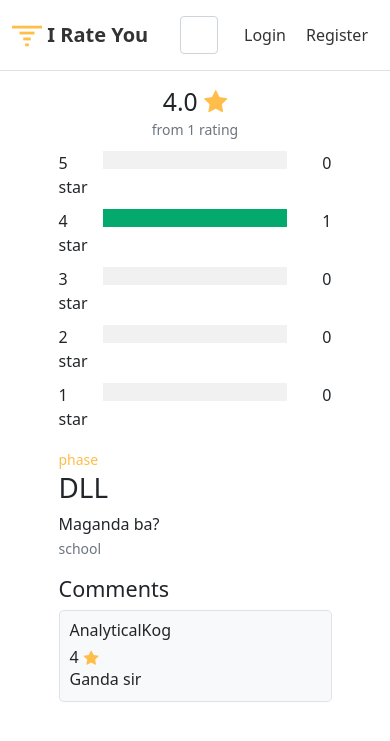
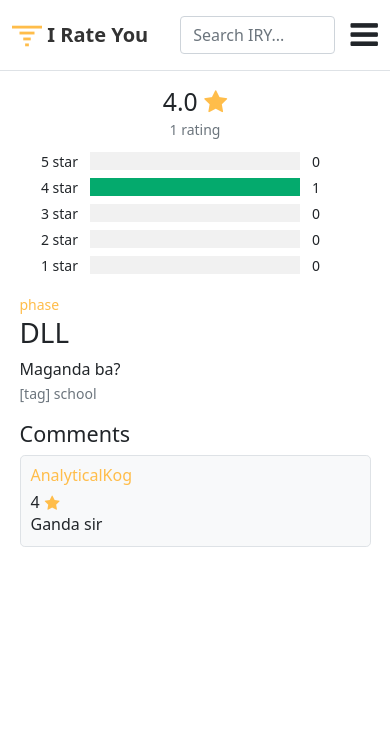
Before and after one commit to phase-sys/irysite, a Django app: page /detail/30/ in a window 390 px wide. Shown: the top 741 px of the page. Run offline with Django 4.2, Linux system fonts and the light colour scheme; data comes from the database, SQL or seed files in the repository; both versions use the stored data as it was after the commit; some libraries are stand-ins or nearby versions.

Commit message:
Mobile Adjustment

```diff
--- a/post/static/post/main.css
+++ b/post/static/post/main.css
@@ -13,6 +13,7 @@
 
 
 
+
 a{
     color: var(--yell);
     text-decoration: none;
@@ -25,31 +26,17 @@ a{
 
 .post-container{
     display: grid;
-    grid-template-columns: 2fr 2fr 8fr;
+    grid-template-columns: 1fr 3fr;
     align-items: center;
     gap: 10px;
 }
 
+.tag, .title, .author, .content, .confirmation, .delete-text{
+    word-break: break-all;
+}
+
 p, h5, h6, h2{
     margin: 0;
-}
-
-.accept-user{
-    margin: 0 10px;
-    list-style: none;
-}
-
-.accept-user > a{
-    color: var(--blk);
-}
-
-.accept-user > a:hover{
-    color: var(--yell);
-}
-
-.pic-posts{
-    height: 40px;
-    width: 40px;
 }
 
 .strip-rating{
@@ -60,12 +47,98 @@ p, h5, h6, h2{
     display: flex;
 }
 
+/* posts_display html */
+
+.user-posts-title{
+    text-align: center;
+}
+
+/* containers */
+.detail-container, .post-form, .profile-container{
+    margin: 0 5%;
+}
+
+.logout-container{
+    position: fixed;
+    top: 50%;
+    left: 25%;
+}
+
+.login-container{
+    position: fixed;
+    top: 35%;
+    left: 25%;
+}
+
+.register-container{
+    position: fixed;
+    top: 5%;
+    left: 25%;
+    margin-right: 20px;
+}
+
+.delete-container{
+    position: fixed;
+    top: 20%;
+    left: 5%;
+    margin-right: 20px;
+}
+
+/*greater than 500px*/
+@media only screen and (min-width: 500px) {
+    .register-container{
+        position: fixed;
+        top: 20%;
+        left: 25%;
+        margin-right: 20px;
+    }
+
+    .detail-container, .post-form, .profile-container, .post-container{
+        margin: 0 20%;
+    }
+}
+
+.p-reset-container{
+    position: fixed;
+    top: 45%;
+    left: 25%;
+}
+
+.alert-container{
+    width: 75%;
+}
+
+/* profile */
 .user-container{
     display: flex;
     flex-direction: column;
+    padding: 20px 10px;
     align-items: center;
+}
+
+.user-profile-pic{
+    height: 200px;
+    width: 200px;
+}
+
+/* details */
+
+textarea{
+    width: 100%;
+    height: 100px;
+}
+
+.comment-inner{
     padding: 10px;
 }
+
+.rated{
+    display: flex;
+    align-items: center;
+    column-gap: 5px;
+}
+
+/* btns */
 
 .go-btn{
     display: block;
@@ -99,83 +172,6 @@ p, h5, h6, h2{
     color: var(--links);
 }
 
-.delete-container{
-    position: absolute;
-    left: 50%;
-    top: 50%;
-    margin-left: -15%;
-    margin-top: -10%;
-}
-
-.delete-controls{
-    display: flex;
-    align-items: center;
-    column-gap: 10px;
-}
-
-.delete-text{
-    overflow: hidden;
-}
-
-.comment-input{
-    width: 100%;
-}
-
-.strip-post-parent, .strip-info-parent{
-    overflow: hidden;
-    white-space: nowrap;
-    width: 100%;
-    text-overflow: ellipsis;
-}
-
-.comment-container{
-    padding: 0;
-}
-
-.comment-inner{
-    padding: 10px;
-}
-
-.i-user-container{
-    position: absolute;
-    left: 50%;
-    top: 50%;
-    margin-left: -40%;
-    margin-top: -10%;
-    width: 40%;
-}
-
-.login-container{
-    width: 100%;
-}
-
-.register-container{
-    margin-top: -20%;
-}
-
-
-.logout-container, .p-reset-container{
-    margin-top: 10%;
-}
-
-.profile-border, .detail-post, .home-container, .post-form{
-    margin: 0 15%;
-}
-
-.post-detailed > h1, .post-content > p{
-    overflow-wrap: break-word;
-}
-
-.strip-info{
-    overflow: hidden;
-}
-
-.rated{
-    display: flex;
-    align-items: center;
-    gap: 5px;
-}
-
 /*styling star rating*/
 
 .checked{
@@ -196,7 +192,6 @@ p, h5, h6, h2{
 	content: '\f005';
 	font-family: FontAwesome;
 	margin: 5px;
-	font-size: 1.5rem;
 	display: inline-block;
 	cursor: pointer;
 }
@@ -220,29 +215,30 @@ p, h5, h6, h2{
 	color: var(--yell);
 }
 
-/* Three column layout */
-.side {
-    float: left;
-    width: 15%;
-    margin-top:10px;
-  }
+/* Graph */
 
-.middle {
-    margin-top:10px;
-    float: left;
-    width: 70%;
+.row{
+    margin: 10px 0;
+    display: grid;
+    grid-template-columns: 1fr 4fr 1fr;
+    align-items: center;
+    justify-items: center;
+    row-gap: 5px;
 }
 
-/* Place text to the right */
-.right {
-text-align: right;
+.row > div.side{
+    text-align: center;
 }
 
-/* Clear floats after the columns */
-.row:after {
-    content: "";
-    display: table;
-    clear: both;
+div.right{
+    display: flex;
+    padding: 0;
+}
+
+div.left{
+    display: flex;
+    flex-direction: row-reverse;
+    padding: 0;
 }
 
 /* The bar container */
--- a/post/templates/components/delete.html
+++ b/post/templates/components/delete.html
@@ -4,7 +4,7 @@
 
     <form class="delete-container" method="POST" action="">
         {% csrf_token %}
-        <p>
+        <p class="confirmation">
             Are you sure you want to delete <h4 class="delete-text">"{{ obj }}" ?</h4>
         </p>
         <div class="delete-controls mt-3">
--- a/post/templates/components/header.html
+++ b/post/templates/components/header.html
@@ -11,8 +11,8 @@
             <form action="{% url 'posts_home' %}" method="GET" class="w-100 me-3">
                 <input name="q" class="form-control me-2" type="search" class="form-control" placeholder="Search IRY..." aria-label="Search">
             </form>
-            {% if user.is_authenticated %}
-                <div class="flex-shrink-0 dropdown">
+            <div class="flex-shrink-0 dropdown">
+                {% if user.is_authenticated %}
                     <a href="#" class="d-block link-dark text-decoration-none dropdown-toggle" id="dropdownUser2" data-bs-toggle="dropdown" aria-expanded="false">
                         <img src="{{ user.profile.image.url }}" alt="" width="32" height="32" class="rounded-circle">
                     </a>
@@ -30,15 +30,20 @@
                             <a class="dropdown-item" href="{% url 'logout' %}">Logout</a>
                         </li>
                     </ul>
-                </div>
-            {% else %}
-                <li class="accept-user">
-                    <a href="{% url 'login' %}">Login</a>
-                </li>
-                <li class="accept-user">
-                    <a href="{% url 'register' %}">Register</a>
-                </li>
-            {% endif %}
+                {% else %}
+                    <a href="#" class="d-block link-dark text-decoration-none" id="dropdownUser2" data-bs-toggle="dropdown" aria-expanded="false">
+                        <i class="fa fa-2x fa-bars"></i>
+                    </a>
+                    <ul class="dropdown-menu text-small shadow" aria-labelledby="dropdownUser2">
+                        <li>
+                            <a class="dropdown-item" href="{% url 'login' %}">Login</a>
+                        </li>
+                        <li>
+                            <a class="dropdown-item" href="{% url 'register' %}">Register</a>
+                        </li>
+                    </ul>
+                {% endif %}
+            </div>
         </div>
     </div>
 </header>
--- a/post/templates/components/rating.html
+++ b/post/templates/components/rating.html
@@ -6,17 +6,15 @@
                 <h2>
                     {% if total != 0 and count != 0 %}
                         {{ total|div:count|floatformat:1 }} <span class="fa fa-star checked"></span>
-                    {% else %}
-
                     {% endif %}
                 </h2>
                 <small class="text-muted">
                     {% if count == 0 %}
                         nobody has rated yet
                     {% elif count == 1 %}
-                        from {{ count }} rating
+                        {{ count }} rating
                     {% else %}
-                        from {{ count }} ratings
+                        {{ count }} ratings
                     {% endif %}
                 </small>
             </div>
--- a/post/templates/components/rating_detail.html
+++ b/post/templates/components/rating_detail.html
@@ -6,8 +6,8 @@
 
                 {% if count_five != 0 %}
                     {% with count_five|div:total|floatformat:2 as percent_five %}
-                        <div class="side">
-                            <div>5 star</div>
+                        <div class="side left">
+                            <small>5 star</small>
                         </div>
                         <div class="middle">
                             <div class="bar-container">
@@ -15,12 +15,12 @@
                             </div>
                         </div>
                         <div class="side right">
-                            <div>{{ count_five }}</div>
+                            <small>{{ count_five }}</small>
                         </div>
                     {% endwith %}
                 {% else %}
-                    <div class="side">
-                        <div>5 star</div>
+                    <div class="side left">
+                        <small>5 star</small>
                     </div>
                     <div class="middle">
                         <div class="bar-container">
@@ -28,14 +28,14 @@
                         </div>
                     </div>
                     <div class="side right">
-                        <div>0</div>
+                        <small>0</small>
                     </div>
                 {% endif %}
 
                 {% if count_four != 0 %}
                     {% with count_four|div:total|floatformat:2 as percent_four %}
-                        <div class="side">
-                            <div>4 star</div>
+                        <div class="side left">
+                            <small>4 star</small>
                         </div>
                         <div class="middle">
                             <div class="bar-container">
@@ -43,12 +43,12 @@
                             </div>
                         </div>
                         <div class="side right">
-                            <div>{{ count_four }}</div>
+                            <small>{{ count_four }}</small>
                         </div>
                     {% endwith %}
                 {% else %}
-                    <div class="side">
-                        <div>4 star</div>
+                    <div class="side left">
+                        <small>4 star</small>
                     </div>
                     <div class="middle">
                         <div class="bar-container">
@@ -56,14 +56,14 @@
                         </div>
                     </div>
                     <div class="side right">
-                        <div>0</div>
+                        <small>0</small>
                     </div>
                 {% endif %}
 
                 {% if count_three != 0 %}
                     {% with count_three|div:total|floatformat:2 as percent_three %}
-                        <div class="side">
-                            <div>3 star</div>
+                        <div class="side left">
+                            <small>3 star</small>
                         </div>
                         <div class="middle">
                             <div class="bar-container">
@@ -71,12 +71,12 @@
                             </div>
                         </div>
                         <div class="side right">
-                            <div>{{ count_three }}</div>
+                            <small>{{ count_three }}</small>
                         </div>
                     {% endwith %}
                 {% else %}
-                    <div class="side">
-                        <div>3 star</div>
+                    <div class="side left">
+                        <small>3 star</small>
                     </div>
                     <div class="middle">
                         <div class="bar-container">
@@ -84,14 +84,14 @@
                         </div>
                     </div>
                     <div class="side right">
-                        <div>0</div>
+                        <small>0</small>
                     </div>
                 {% endif %}
 
                 {% if count_two != 0 %}
                     {% with count_two|div:total|floatformat:2 as percent_two %}
-                        <div class="side">
-                            <div>2 star</div>
+                        <div class="side left">
+                            <small>2 star</small>
                         </div>
                         <div class="middle">
                             <div class="bar-container">
@@ -99,12 +99,12 @@
                             </div>
                         </div>
                         <div class="side right">
-                            <div>{{ count_two }}</div>
+                            <small>{{ count_two }}</small>
                         </div>
                     {% endwith %}
                 {% else %}
-                    <div class="side">
-                        <div>2 star</div>
+                    <div class="side left">
+                        <small>2 star</small>
                     </div>
                     <div class="middle">
                         <div class="bar-container">
@@ -112,14 +112,14 @@
                         </div>
                     </div>
                     <div class="side right">
-                        <div>0</div>
+                        <small>0</small>
                     </div>
                 {% endif %}
 
                 {% if count_one != 0 %}
                     {% with count_one|div:total|floatformat:2 as percent_one %}
-                        <div class="side">
-                            <div>1 star</div>
+                        <div class="side left">
+                            <small>1 star</small>
                         </div>
                         <div class="middle">
                             <div class="bar-container">
@@ -127,12 +127,12 @@
                             </div>
                         </div>
                         <div class="side right">
-                            <div>{{ count_one }}</div>
+                            <small>{{ count_one }}</small>
                         </div>
                     {% endwith %}
                 {% else %}
-                    <div class="side">
-                        <div>1 star</div>
+                    <div class="side left">
+                        <small>1 star</small>
                     </div>
                     <div class="middle">
                         <div class="bar-container">
@@ -140,7 +140,7 @@
                         </div>
                     </div>
                     <div class="side right">
-                        <div>0</div>
+                        <small>0</small>
                     </div>
                 {% endif %}
 
--- a/post/templates/post/base.html
+++ b/post/templates/post/base.html
@@ -15,6 +15,13 @@
 
         {% include 'components/header.html' %}
         <div class="mt-3 mb-3">
+            {% if messages %}
+                {% for message in messages %}
+                    <div class="alert alert-{{ message.tags }}">
+                        {{ message }}
+                    </div>
+                {% endfor %}
+            {% endif %}
             {% block content %}
             {% endblock content %}
         </div>
--- a/post/templates/post/detail_post.html
+++ b/post/templates/post/detail_post.html
@@ -3,16 +3,16 @@
 {% load static %}
 
 {% block content %}
-    <div class="detail-post">
+    <div class="detail-container">
         {% include 'components/rating.html' %}
         {% include 'components/rating_detail.html' %}
         <div class="post-detailed mt-3">
             <a href="{% url 'user_posts' post.author.username %}">
-                <small>
+                <small class="author">
                     {{ post.author }}
                 </small>
             </a>
-            <h1>
+            <h1 class="title">
                 {{ post.title }}
             </h1>
         </div>
@@ -25,11 +25,11 @@
             </a>
         {% endif %}
         <div class="post-content">
-            <p>
+            <p class="content">
                 {{ post.content }}
             </p>
-            <small class="text-muted">
-                {{ post.tag }}
+            <small class="tag text-muted">
+                [tag] {{ post.tag }}
             </small>
         </div>
         {% if request.user.is_authenticated %}
@@ -48,9 +48,9 @@
                             <input type="radio" id="star1" name="is_rated" value="1" required/><label for="star1" class="full"></label>
                         </fieldset>
 
-                        <textarea class="comment-input" type="text" name="comment" placeholder="Write your message here..." rows="4" cols="50" required></textarea>
+                        <textarea class="comment-input" type="text" name="comment" placeholder="Write your message here..." required></textarea>
 
-                        <button class="go-btn btn mt-2" type="submit">
+                        <button class="go-btn btn" type="submit">
                             Submit
                         </button>
 
@@ -60,16 +60,17 @@
         {% endif %}
 
 
-
         <div class="mt-3">
             <h4>Comments</h4>
             {% for comment in comments %}
-                <div class="container-fluid pb-3 comment-container">
+                <div class="pb-3 comment-container">
                     <div class="d-grid gap-3">
                         <div class="bg-light border rounded-3 comment-inner">
-                            <h6>
-                                {{ comment.rater }}
-                            </h6>
+                            <a href="{% url 'user_posts' comment.rater.username %}">
+                                <h6>
+                                    {{ comment.rater }}
+                                </h6>
+                            </a>
                             {% if request.user == comment.rater %}
                                 <a class="control-btn" href="{% url 'update_comment' comment.id %}">
                                     Edit
@@ -84,7 +85,7 @@
                                     </h6>
                                     <span class="fa fa-star checked"></span>
                                 </div>
-                                <p>
+                                <p class="content">
                                     {{ comment.comment }}
                                 </p>
                         </div>
--- a/user/templates/user/pass_reset/password_reset_done.html
+++ b/user/templates/user/pass_reset/password_reset_done.html
@@ -2,7 +2,7 @@
 
 {% block content %}
     <div class="p-reset-container">
-        <div class="alert alert-info">
+        <div class="alert-container alert alert-info">
             An email has been sent with instructions to reset your password.
         </div>
         <small class="text-muted">
--- a/user/templates/user/profile.html
+++ b/user/templates/user/profile.html
@@ -2,7 +2,7 @@
 {% load crispy_forms_tags %}
 
 {% block content %}
-    <div class="container-fluid pb-3">
+    <div class="profile-container pb-3">
         <div class="d-grid gap-3">
             <div class="bg-light border rounded-3 profile-border">
                 <div class="user-container">
@@ -14,7 +14,6 @@
                         <fieldset class="form-group">
                             <legend>Profile Info</legend>
                             {{ u_form|crispy }}
-                            <hr>
                             {{ p_form|crispy }}
                         </fieldset>
                         <div class="form-group">
```
Also changed, not shown: post/templates/components/posts_display.html (+4 -11 lines), post/templates/post/posts_home.html (+6 -9 lines), user/templates/user/user_base.html (+7 -0 lines), db.sqlite3.
